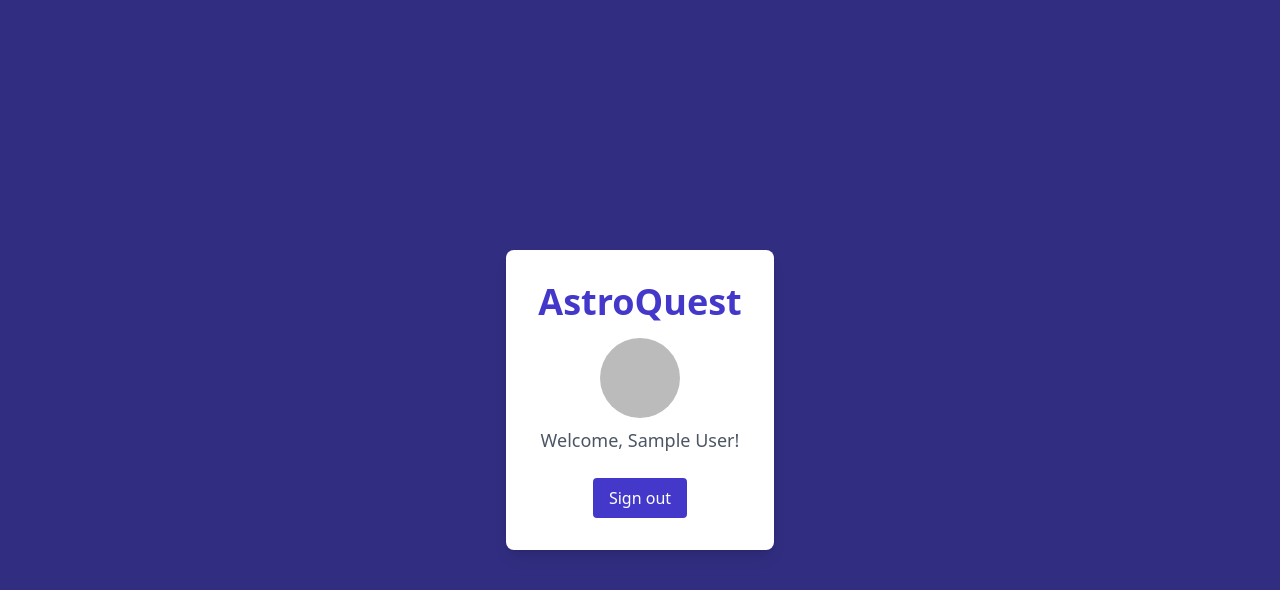
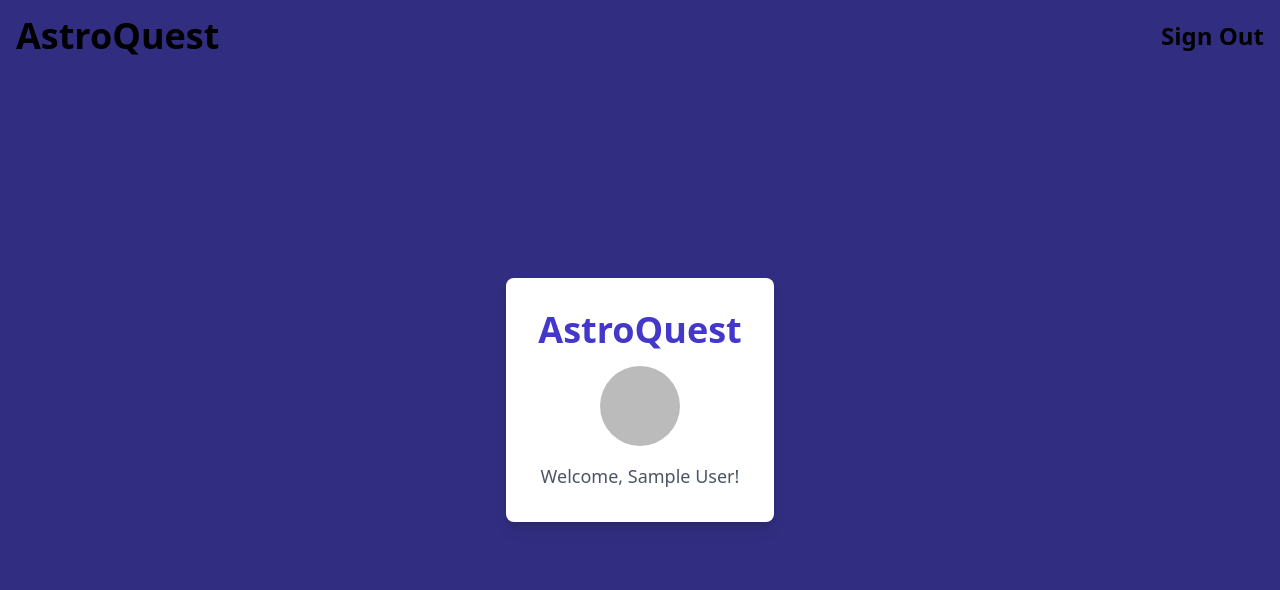
Before and after one commit to HarryFray/astra-quest-fe, a Next.js app: page /home in a window 1280 px wide. Shown: the top 590 px of the page. Built offline with nearby package versions, Linux system fonts and the light colour scheme; no server answers; sample sign-in values are in the browser's storage.

Commit message:
global navbar added

```diff
--- /dev/null
+++ b/src/components/layout.tsx
@@ -0,0 +1,30 @@
+import Link from "next/link";
+import { signOut, useSession } from "next-auth/react";
+
+const RootLayout = ({ children }: { children: React.ReactNode }) => {
+  const { data: session } = useSession();
+
+  return (
+    <>
+      <header className="fixed top-0 left-0 right-0 p-4 w-screen flex items-center justify-between z-50">
+        <Link
+          href="/"
+          className="text-4xl font-bold text-black hover:line-through"
+        >
+          AstroQuest
+        </Link>
+        {session && (
+          <div
+            onClick={() => signOut()}
+            className="text-2xl font-bold hover:line-through text-black cursor-pointer"
+          >
+            Sign Out
+          </div>
+        )}
+      </header>
+      {children}
+    </>
+  );
+};
+
+export default RootLayout;
--- a/src/pages/_app.tsx
+++ b/src/pages/_app.tsx
@@ -2,6 +2,7 @@ import { SessionProvider } from "next-auth/react";
 import "../styles/globals.css";
 import type { AppProps } from "next/app";
 import React from "react";
+import RootLayout from "@/components/layout";
 
 export default function App({
   Component,
@@ -9,7 +10,9 @@ export default function App({
 }: AppProps) {
   return (
     <SessionProvider session={pageProps.session}>
-      <Component {...pageProps} />
+      <RootLayout>
+        <Component {...pageProps} />
+      </RootLayout>
     </SessionProvider>
   );
 }
--- a/src/pages/home.tsx
+++ b/src/pages/home.tsx
@@ -1,5 +1,4 @@
-"use client";
-import { signOut, useSession } from "next-auth/react";
+import { useSession } from "next-auth/react";
 import Image from "next/image";
 import { useRouter } from "next/router";
 
@@ -37,17 +36,11 @@ const Home = () => {
             </div>
           )}
           {session?.user?.name && (
-            <p className="text-lg text-gray-600 text-center mb-2">
+            <p className="text-lg text-gray-600 text-center mt-2">
               Welcome, {session.user.name}!
             </p>
           )}
         </div>
-        <button
-          onClick={() => signOut()}
-          className="px-4 py-2 text-white bg-indigo-700 rounded hover:bg-indigo-800 mt-4"
-        >
-          Sign out
-        </button>
       </div>
     </main>
   );
```
